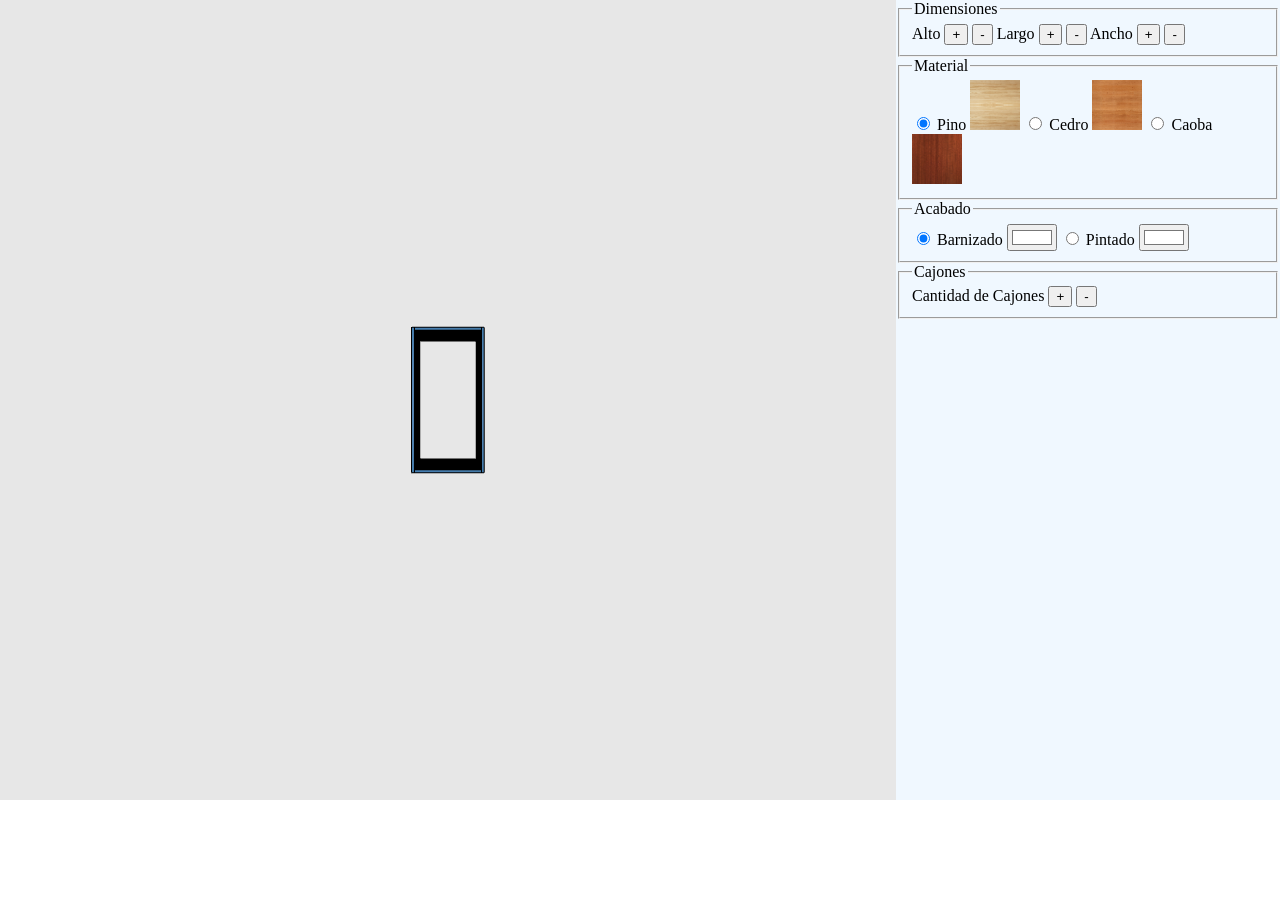
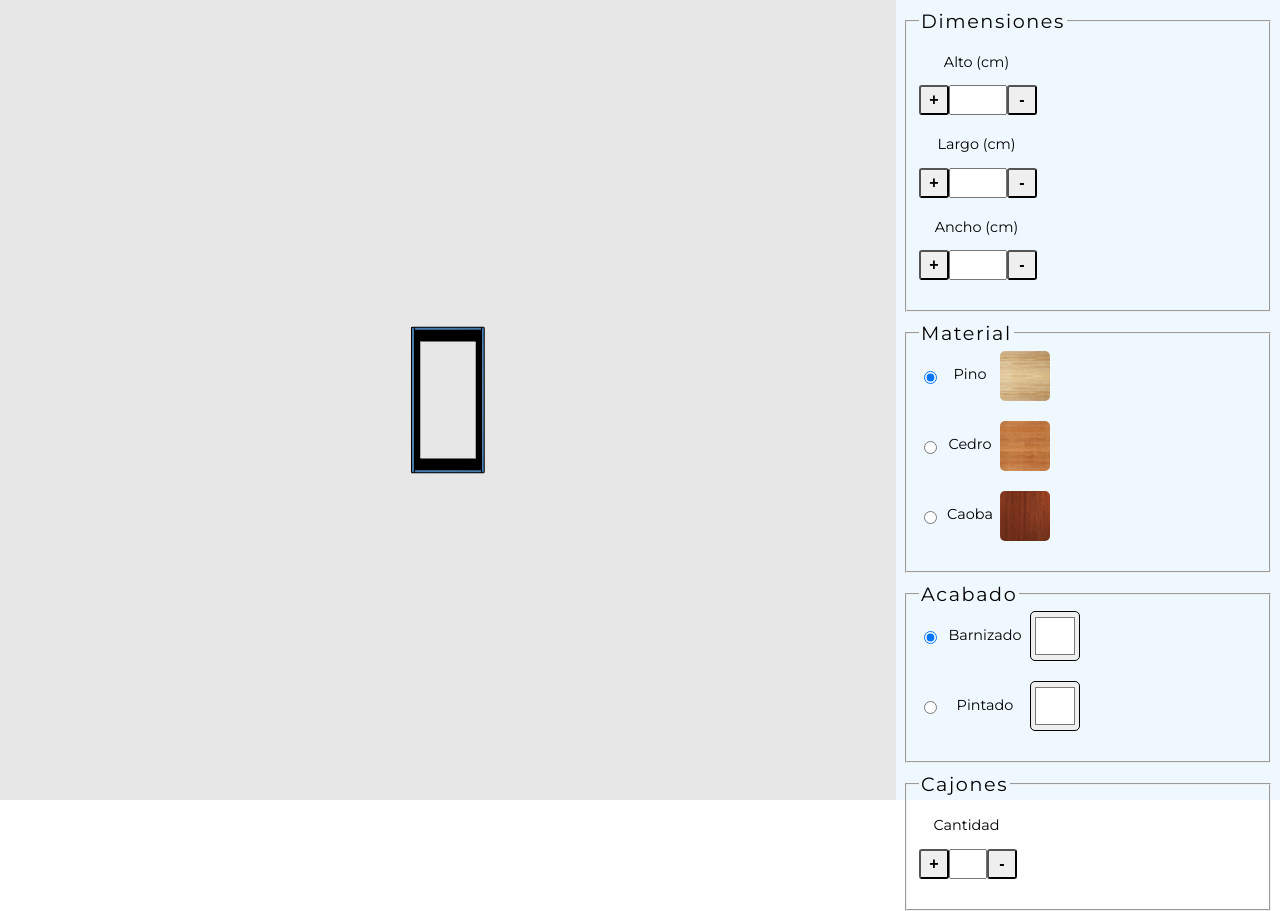
Before and after one commit to gmonroydev/configurador3D, a plain HTML site: page index.html in a window 1280 px wide. Before the commit the page ends 800 px from the top, so only its background shows below. Drawn offline with nearby package versions, Linux system fonts and the light colour scheme.

Commit message:
se modifico el estilo de los controles

```diff
--- a/index.html
+++ b/index.html
@@ -5,62 +5,102 @@
         <meta charset="UTF-8"/>
         <title> Configurador 3D </title>
         <link rel="stylesheet" href="style.css">
+        <!-- Google Font -->
+        <link href="https://fonts.googleapis.com/css2?family=Montserrat:wght@300;400;500;600;700&display=swap" rel="stylesheet">
     </head>
 
     <body>
         <header></header>
-        <main id="container">
+        <main>
             <canvas id="tjsCanvas"></canvas>
-            <div>
+            <div class="controls">
                 <fieldset>
                     <legend> Dimensiones </legend>
-                    Alto
+                    <div class="menu-element">
+                        <p class="txt-dim"> Alto (cm) </p>
+                        <div class="container">
                             <button id="incHeigth"> + </button>
+                            <input class="input-cm" id="inputY" type="text">
                             <button id="decHeigth"> - </button>
-                    Largo
+                        </div>
+                    </div>
+                    <div class="menu-element">
+                        <p class="txt-dim"> Largo (cm) </p>
+                        <div class="container">
                             <button id="incLenght"> + </button>
+                            <input class="input-cm" id="inputX" type="text">
                             <button id="decLenght"> - </button>
-                    Ancho
+                        </div>
+                    </div>
+                    <div class="menu-element">
+                        <p class="txt-dim"> Ancho (cm) </p>
+                        <div class="container">
                             <button id="incWidth"> + </button>
+                            <input class="input-cm" id="inputZ" type="text">
                             <button id="decWidth"> - </button>
+                        </div>
+                    </div>
                 </fieldset>
+
                 <fieldset>
                     <legend> Material </legend>
+
+                    <div class="container">
                         <label>
                             <input name="slcMaterial" type="radio" value="pine" checked>
-                        Pino
+                            <p class="txt-mat"> Pino </p>
                         </label>
                         <img src="textures/pino.jpg" alt="Pino">
+                    </div>
+
+                    <div class="container">
                         <label>
                             <input name="slcMaterial" type="radio" value="cedar">
-                        Cedro
+                            <p class="txt-mat"> Cedro </p>
                         </label>
                         <img src="textures/cedro.png" alt="Cedro">
+                    </div>
+
+                    <div class="container">
                         <label>
                             <input name="slcMaterial" type="radio" value="mahogany">
-                        Caoba
+                            <p class="txt-mat"> Caoba </p>
                         </label>
                         <img src="textures/caoba.jpg" alt="Caoba">
+                    </div>
+
                 </fieldset>
+
                 <fieldset>
                     <legend> Acabado </legend>
+                    <div class="container">
                         <label>
                             <input name="slcFinished" type="radio" value="varnish" checked>
-                        Barnizado
+                            <p class="txt-fin"> Barnizado </p>
                         </label>
-                    <input id="slcVarnish" type="color" value="#ffffff" checked>
+                        <input class="slc-color" id="slcVarnish" type="color" value="#ffffff" checked>
+                    </div>
+
+                    <div class="container">
                         <label>
                             <input name="slcFinished" type="radio" value="paint">
-                        Pintado
+                            <p class="txt-fin"> Pintado </p>
                         </label>
-                    <input id="slcPaint" type="color" value="#ffffff">
+                        <input class="slc-color" id="slcPaint" type="color" value="#ffffff">
+                    </div>
 
                 </fieldset>
+
                 <fieldset>
                     <legend> Cajones </legend>
-                    Cantidad de Cajones
+                    <div class="menu-element">
+                        <p class="txt-shl"> Cantidad </p>
+                        <div class="container">
                             <button id="addShelf"> + </button>
+                            <input class="input-n" id="nShelf" type="text">
                             <button id="quitShelf"> - </button>
+                        </div>
+                    </div>
                 </fieldset>
             </div>
         </main>
--- a/style.css
+++ b/style.css
@@ -3,6 +3,12 @@ body{
     padding: 0%;
     width: 100vw;
     height: 100vh;
+    font-family: 'Montserrat', sans-serif;
+}
+
+legend{
+    font-size: 1.2rem;
+    letter-spacing: 0.1rem;
 }
 
 main{
@@ -14,16 +20,110 @@ main{
 canvas{
     width: 70%;
     height: 100%;
-    background-color: bisque;
+    background-color: rgb(177, 128, 68);
 }
 
-div{
+.controls{
     width: 30%;
     height: 100%;
     background-color: aliceblue;
+    align-items: center;
+}
+
+label{
+    display: inline-flex;
+}
+
+.container{
+    display: flex;
+    margin-right: 20px;
 }
 
 img{
     height: 50px;
     width: 50px;
+    border-radius: 10%;
 }
+
+p{
+    font-size: 0.9rem;
+    text-align: center;
+}
+
+.txt-dim{
+    width: 115px;
+}
+
+.txt-mat{
+    width: 60px;
+}
+
+.txt-fin{
+    width: 90px;
+}
+
+.txt-shl{
+    width: 95px;
+}
+
+.slc-color{
+    width: 50px;
+    height: 50px;
+    border-radius: 10%;
+}
+
+.menu-element{
+    margin-right: 9px;
+}
+
+.input-n{
+    width: 30px;
+    height: 24px;
+    font-size: .9rem;
+    text-align: center;
+}
+
+.input-cm{
+    width: 50px;
+    height: 24px;
+    font-size: .9rem;
+    text-align: center;
+}
+
+fieldset{
+    margin: 9px;
+    display: flex;
+}
+
+button{
+    width: 30px;
+    height: 30px;
+    border-radius: 10%;
+    text-align: center;
+    font-size: 1rem;
+    font-weight: bolder;
+}
+
+@media(max-width:1670px){
+    fieldset{
+        display: block;
+    }
+
+    .container{
+        margin-bottom: 20px;
+    }
+
+    /* main{
+        display: block;
+    } */
+
+    canvas{
+        width: 60%;
+        height: 60%;
+    }
+
+    /* div{
+        width: 100%;
+        height: 40%;
+    } */
+}
```
Lines whose indentation alone changed are shown as unchanged.
